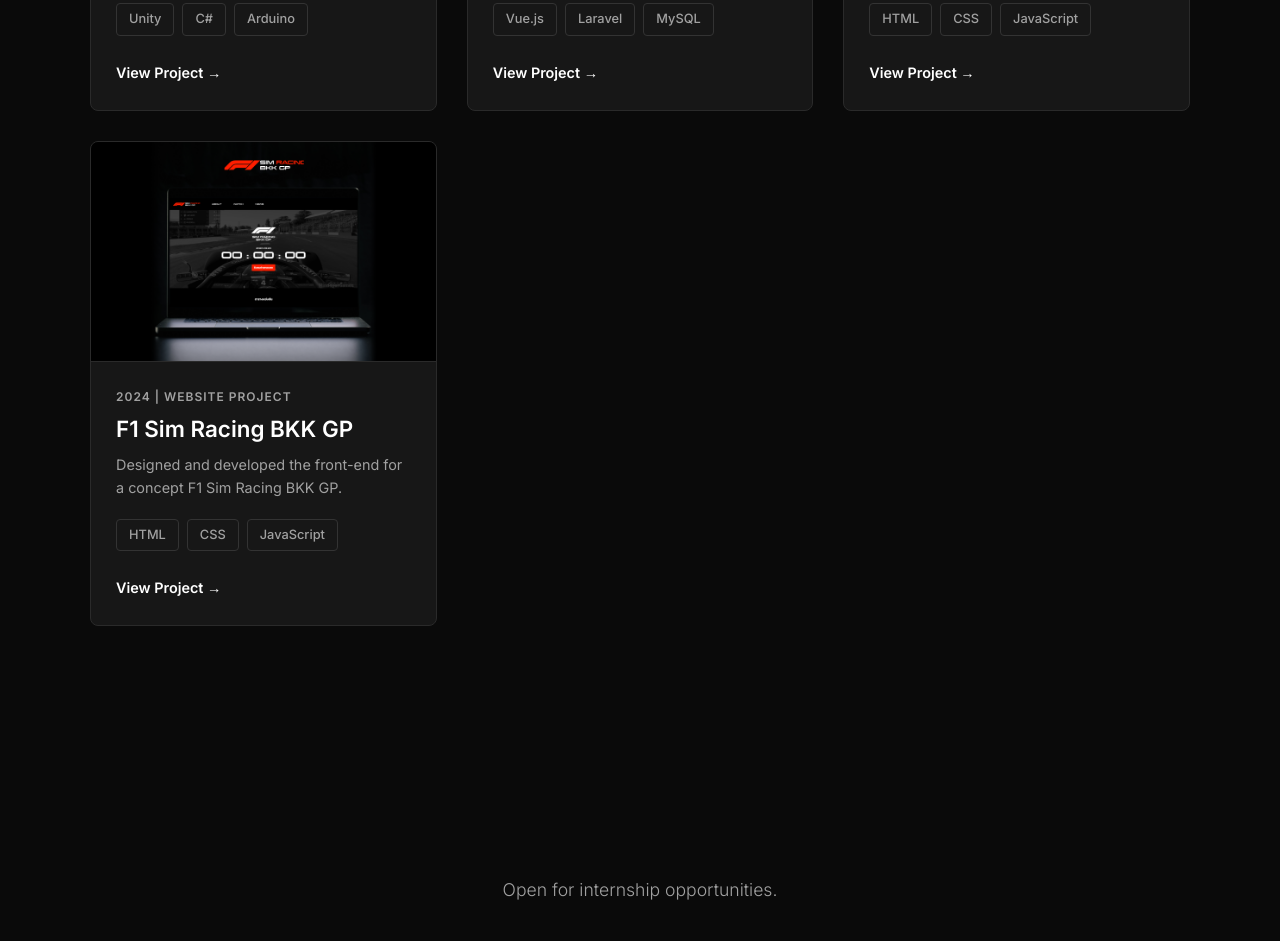
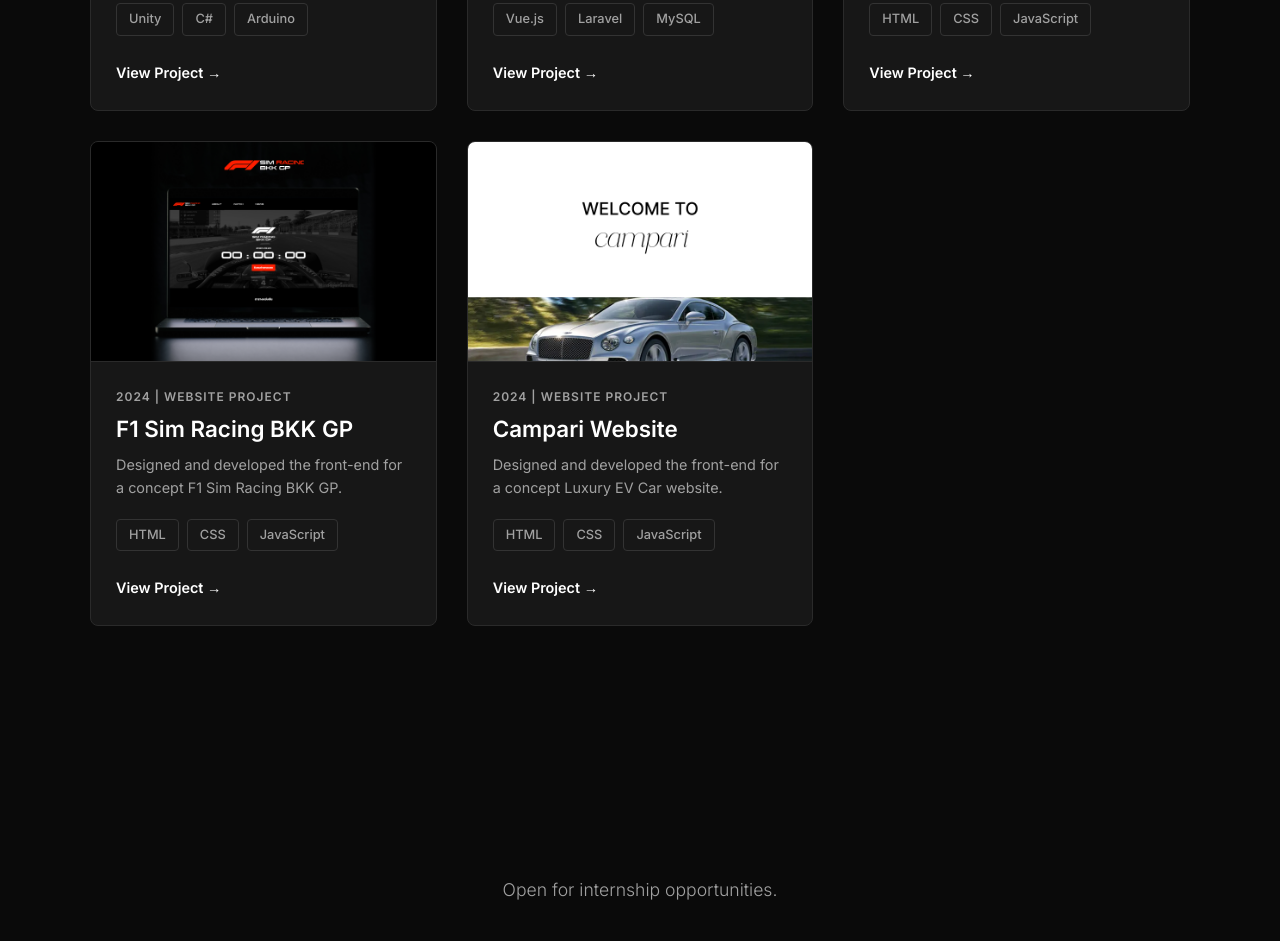
Before and after one commit to chuubitters/Portfolio, a plain HTML site: page index.html in a window 1280 px wide. Shown: the part 2206-3147 px from the top of the page. Drawn offline with Linux system fonts and the light colour scheme.

Commit message:
Add files via upload

```diff
--- a/index.html
+++ b/index.html
@@ -577,6 +577,21 @@
                 </div>
             </article>
 
+             <article class="project-card">
+                <img src="campari-pic.png" alt="F1 Sim Racing" class="card-img">
+                <div class="card-content">
+                    <div class="project-meta">2024 | Website Project</div>
+                    <h3 class="project-title">Campari Website</h3>
+                    <p class="project-desc">Designed and developed the front-end for a concept Luxury EV Car website.</p>
+                    <div class="skills-tag" style="margin-bottom: 25px;">
+                        <span class="tag">HTML</span>
+                        <span class="tag">CSS</span>
+                        <span class="tag">JavaScript</span>
+                    </div>
+                    <a href="project-campari.html" class="project-link">View Project →</a>
+                </div>
+            </article>
+
         </div>
     </section>
 
```
Also changed, not shown: campari-pic.png (added).
